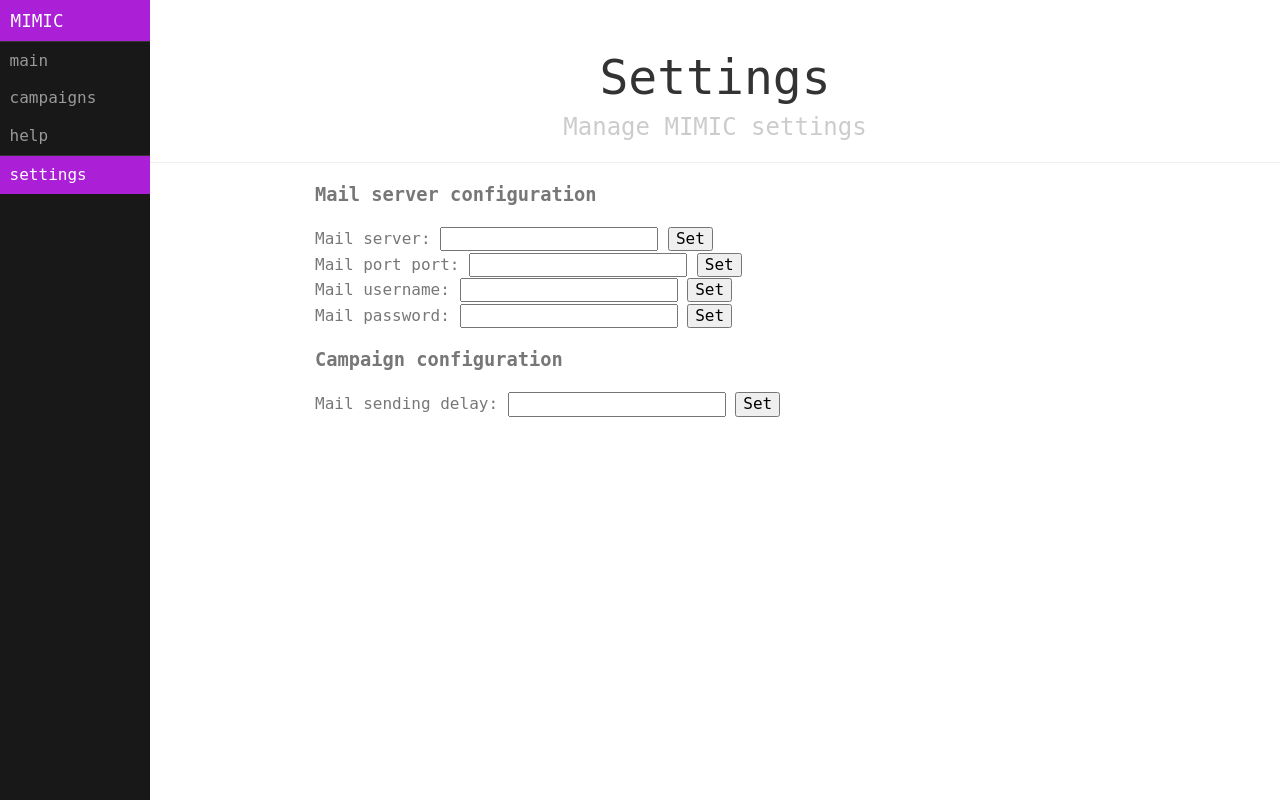
After one commit to JeniaD/mimic, a Flask app: page /settings in a window 1280 px wide. The commit adds this page. Run offline with Flask 3, Linux system fonts and the light colour scheme; the visitor is signed in with stand-in values (Sample User, id 1); tables that the repository leaves empty hold one stand-in row (values such as "Sample post"); some libraries are stand-ins or nearby versions; some web fonts are replaced.

Commit message:
worked on the settings

```diff
--- a/app.py
+++ b/app.py
@@ -23,6 +23,26 @@ class Campaigns(db.Model):
     owner_id = db.Column(db.Integer, db.ForeignKey('users.id'))
     owner = db.relationship('Users', back_populates='campaigns')
 
+class Settings(db.Model):
+    id = db.Column(db.Integer, primary_key=True)
+    name = db.Column(db.String(250), unique=True, nullable=False)
+    value = db.Column(db.String(250), nullable=False)
+
+    @staticmethod
+    def get(key, default=None):
+        s = Setting.query.filter_by(key=key).first()
+        return s.value if s else default
+
+    @staticmethod
+    def set(key, value):
+        s = Setting.query.filter_by(key=key).first()
+        if not s:
+            s = Setting(key=key, value=value)
+            db.session.add(s)
+        else:
+            s.value = value
+        db.session.commit()
+
 
 @app.before_request
 def check_authentication():
@@ -36,6 +56,10 @@ def check_authentication():
 @app.route("/")
 def index():
     return render_template("base.html")
+
+@app.route("/settings")
+def settings():
+    return render_template("settings.html")
 
 @app.route("/campaigns")
 def campaigns():
--- a/init.py
+++ b/init.py
@@ -1,7 +1,7 @@
 from flask import *
 from flask_sqlalchemy import SQLAlchemy
 from werkzeug.security import generate_password_hash
-from app import app, db, Users
+from app import app, db, Users, Settings
 from config import DEFAULT_USER
 
 with app.app_context():
@@ -15,6 +15,9 @@ with app.app_context():
         db.session.commit()
         print(f"Admin user {DEFAULT_USER} created.")
 
+    # domain = input("Please enter domain name: ")
+    # Settings.set("domain", domain)
+
 def create_db(app):
     with app.app_context():
         db.create_all()
--- a/templates/base.html
+++ b/templates/base.html
@@ -31,7 +31,7 @@
                     <a href="#" class="pure-menu-link"></a>
                 </li-->
 
-                <li class="pure-menu-item"><a href="#contact" class="pure-menu-link">settings</a></li>
+                <li class="pure-menu-item"><a href="/settings" class="pure-menu-link">settings</a></li>
                 {% endblock %}
             </ul>
         </div>
--- a/templates/campaigns.html
+++ b/templates/campaigns.html
@@ -1,6 +1,6 @@
 {% extends 'base.html' %}
 
-{% block PAGENAME %}Login{% endblock%}
+{% block PAGENAME %}Campaigns{% endblock%}
 
 {% block MENU %}
 <li class="pure-menu-item"><a href="/" class="pure-menu-link">main</a></li>
--- /dev/null
+++ b/templates/settings.html
@@ -0,0 +1,41 @@
+{% extends 'base.html' %}
+
+{% block PAGENAME %}Settings{% endblock%}
+
+{% block MENU %}
+<li class="pure-menu-item"><a href="/" class="pure-menu-link">main</a></li>
+<li class="pure-menu-item"><a href="/campaigns" class="pure-menu-link">campaigns</a></li>
+<li class="pure-menu-item"><a href="/help" class="pure-menu-link">help</a></li>
+<li class="pure-menu-item menu-item-divided pure-menu-selected"><a href="/settings" class="pure-menu-link">settings</a></li>
+{% endblock%}
+
+{% block HEADER %}
+<h1>Settings</h1>
+<h2>Manage MIMIC settings</h2>
+{% endblock%}
+
+{% block CONTENT %}
+<h3>Mail server configuration</h3>
+<form action="/settings" method="post">
+    Mail server: <input type="text" name="mserver" id="">
+    <button type="submit">Set</button>
+</form>
+<form action="/settings" method="post">
+    Mail port port: <input type="number" name="mport" id="">
+    <button type="submit">Set</button>
+</form>
+<form action="/settings" method="post">
+    Mail username: <input type="text" name="musername" id="">
+    <button type="submit">Set</button>
+</form>
+<form action="/settings" method="post">
+    Mail password: <input type="text" name="mpassword" id="">
+    <button type="submit">Set</button>
+</form>
+
+<h3>Campaign configuration</h3>
+<form action="/settings" method="post">
+    Mail sending delay: <input type="number" name="sdelay" id="">
+    <button type="submit">Set</button>
+</form>
+{% endblock %}
```
